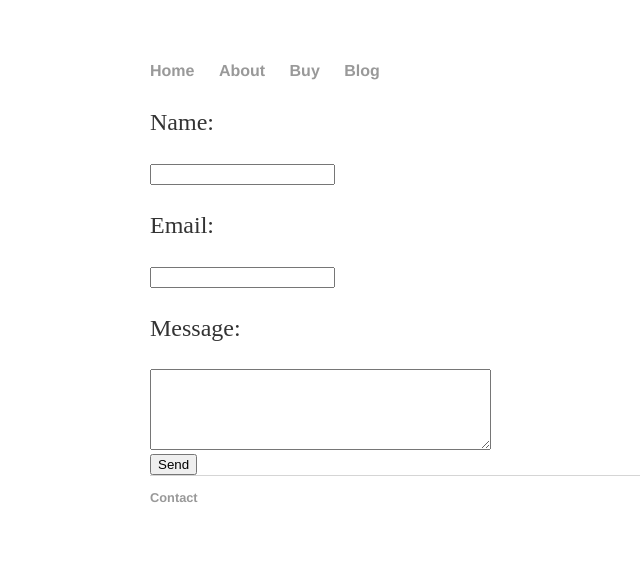
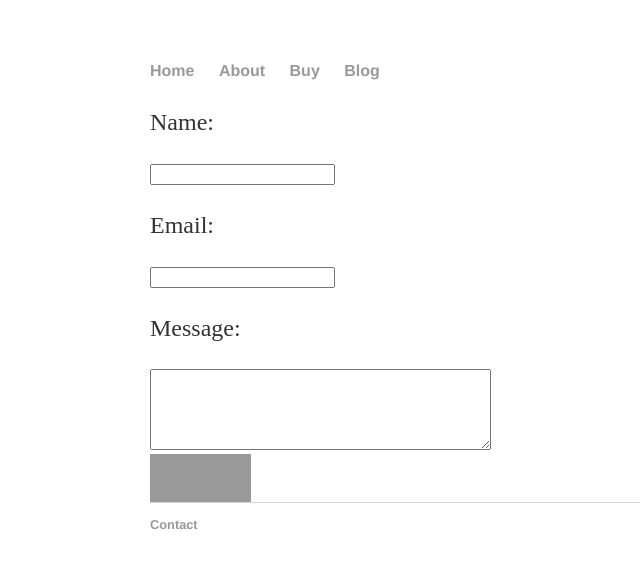
Before and after one commit to JustGamingLTD/justgamingltd.github.io2, a Jekyll site: the page built from contact/index.html, in a window 1280 px wide. Shown: the top 568 px of the page, without its empty margins (42-682 px from the left). Built offline with Jekyll 4.4.1, drawn with Linux system fonts in a browser that asks for light colours.

Commit message:
Update main.css

```diff
--- a/css/main.css
+++ b/css/main.css
@@ -11,7 +11,7 @@ h2 { font-size: 2.7em; }
 h3 { font-size: 2.3em; }
 h4 { font-size: 1.9em; }
 
-.input[type=submit] {
+input[type=submit] {
     background-color: #999; /* Green */
     border: none;
     color: #999;
```
